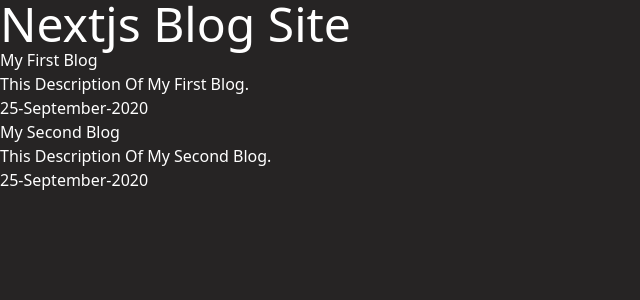
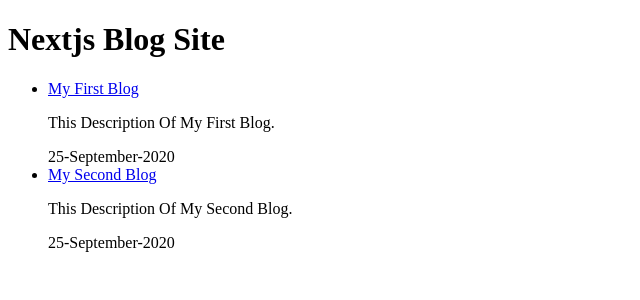
Before and after one commit to GMkonan/MyBlog, a Next.js app: page / in a window 1280 px wide. Shown: the top 300 px of the page, without its empty margins (0-640 px from the left). Built offline with nearby package versions, Linux system fonts and the light colour scheme.

Commit message:
removed tailwind config and setup bootstrap

```diff
--- a/package.json
+++ b/package.json
@@ -22,14 +22,14 @@
   "homepage": "https://github.com/GMkonan/MyBlog#readme",
   "dependencies": {
     "autoprefixer": "^10.1.0",
+    "bootstrap": "^4.5.3",
     "gray-matter": "^4.0.2",
     "next": "^10.0.3",
-    "postcss": "^8.1.0",
     "postcss-cli": "^8.3.0",
     "raw-loader": "^4.0.2",
     "react": "^17.0.1",
+    "react-bootstrap": "^1.4.0",
     "react-dom": "^17.0.1",
-    "react-markdown": "^5.0.3",
-    "tailwindcss": "^2.0.1"
+    "react-markdown": "^5.0.3"
   }
 }
--- a/pages/_app.js
+++ b/pages/_app.js
@@ -1,5 +1,4 @@
 // pages/_app.js
-import "../styles/tailwind.css";
 
 export default function MyApp({ Component, pageProps }) {
   return <Component {...pageProps} />;
--- a/postcss.config.js
+++ /dev/null
@@ -1,3 +0,0 @@
-module.exports = {
-    plugins: ["tailwindcss", "autoprefixer"],
-  };
--- a/styles/tailwind.css
+++ /dev/null
@@ -1,12 +0,0 @@
-@import "tailwindcss/base";
-@import "tailwindcss/components";
-@import "tailwindcss/utilities";
-
-body {
-    background-color: #262424;
-    color: white;
-}
-
-h1{
-    @apply text-5xl;
-}
--- a/tailwind.config.js
+++ /dev/null
@@ -1,11 +0,0 @@
-module.exports = {
-  purge: [],
-  darkMode: false, // or 'media' or 'class'
-  theme: {
-    extend: {},
-  },
-  variants: {
-    extend: {},
-  },
-  plugins: [],
-}
```
Also changed, not shown: 1 other file (tests, documents, lock files or other folders).
